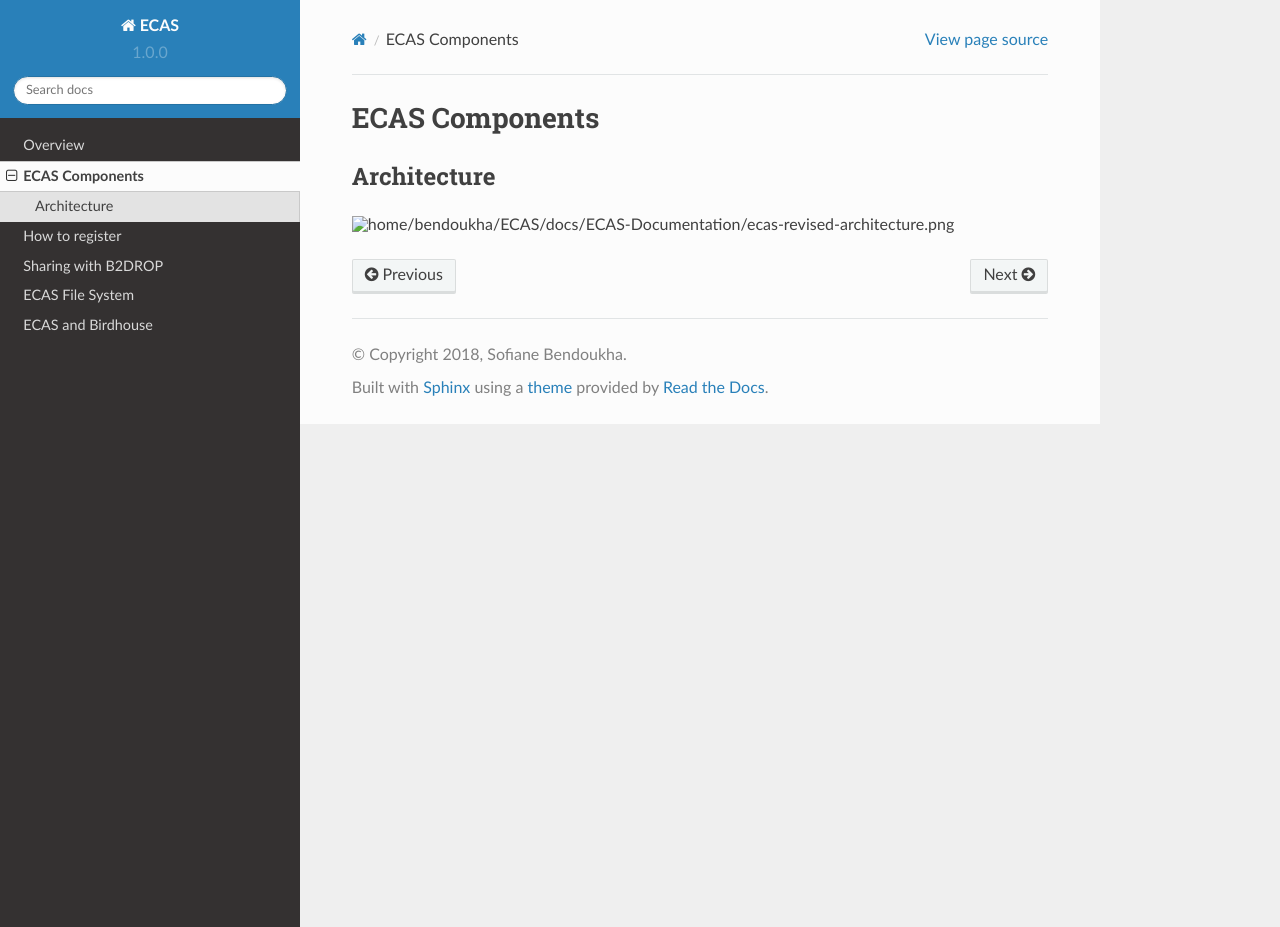
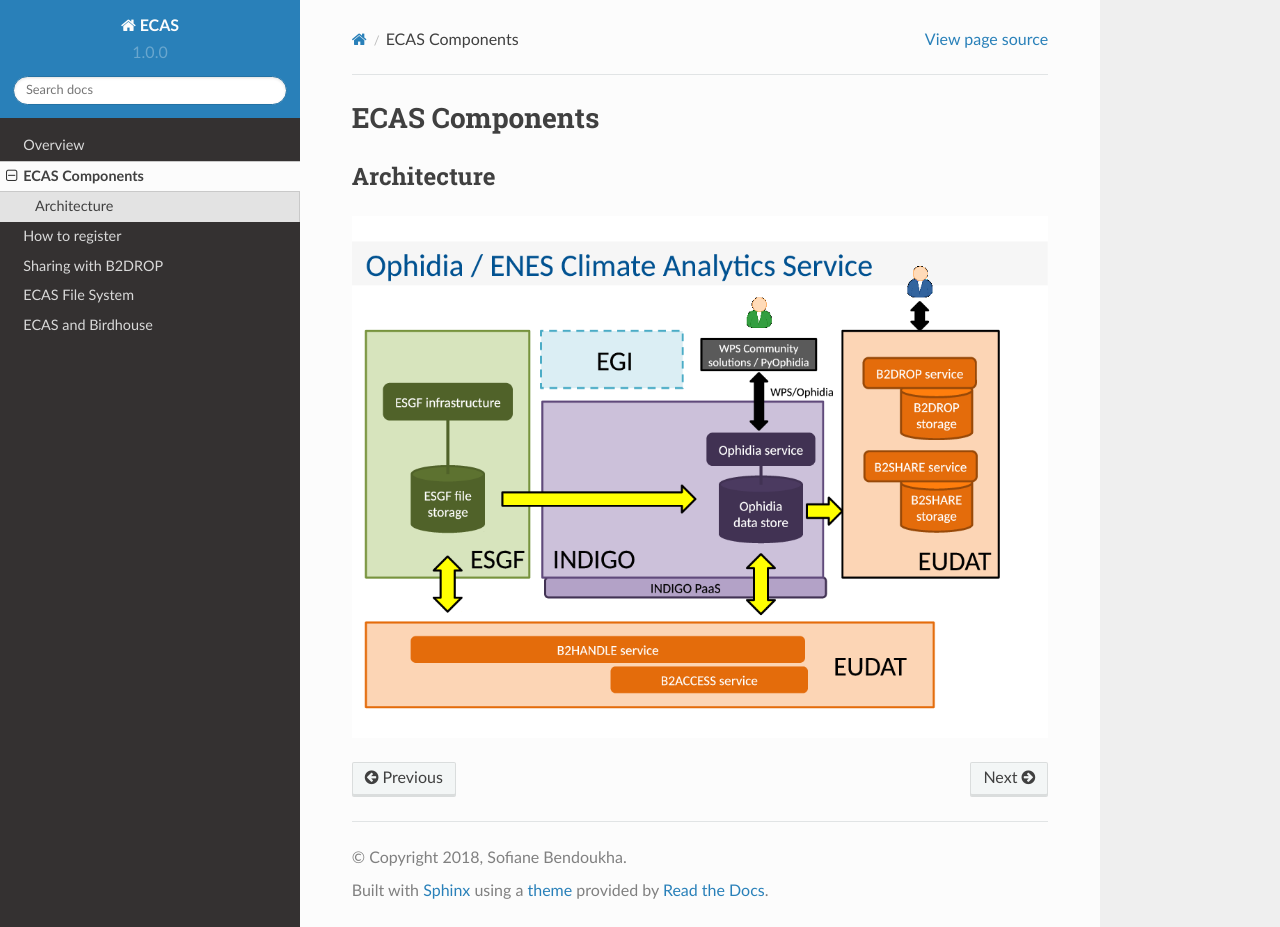
Before and after one commit to statiksof/ee-docs, a Sphinx documentation site: the page built from source/ecascomponents.rst, in a window 1280 px wide and 927 px high. Built offline with Sphinx 7.4.7 and the Read the Docs theme 2.0.0, drawn with Linux system fonts in a browser that asks for light colours.

Commit message:
Update ecascomponents.rst

```diff
--- a/source/ecascomponents.rst
+++ b/source/ecascomponents.rst
@@ -7,4 +7,4 @@
 Architecture
 ------------
 
-.. image:: /home/bendoukha/ECAS/docs/ECAS-Documentation/ecas-revised-architecture.png
+.. image:: images/ecas-revised-architecture.png
```
